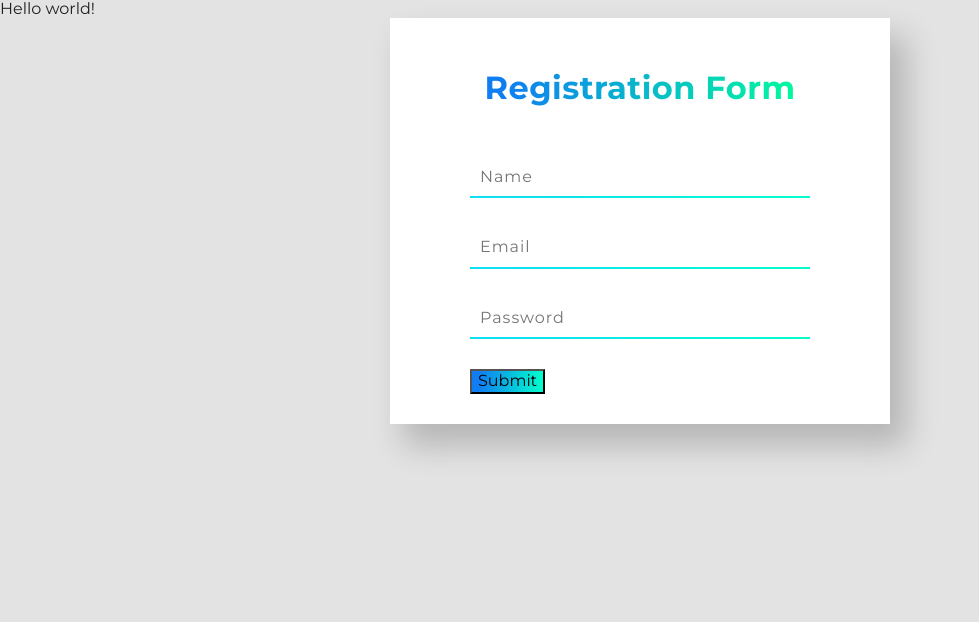
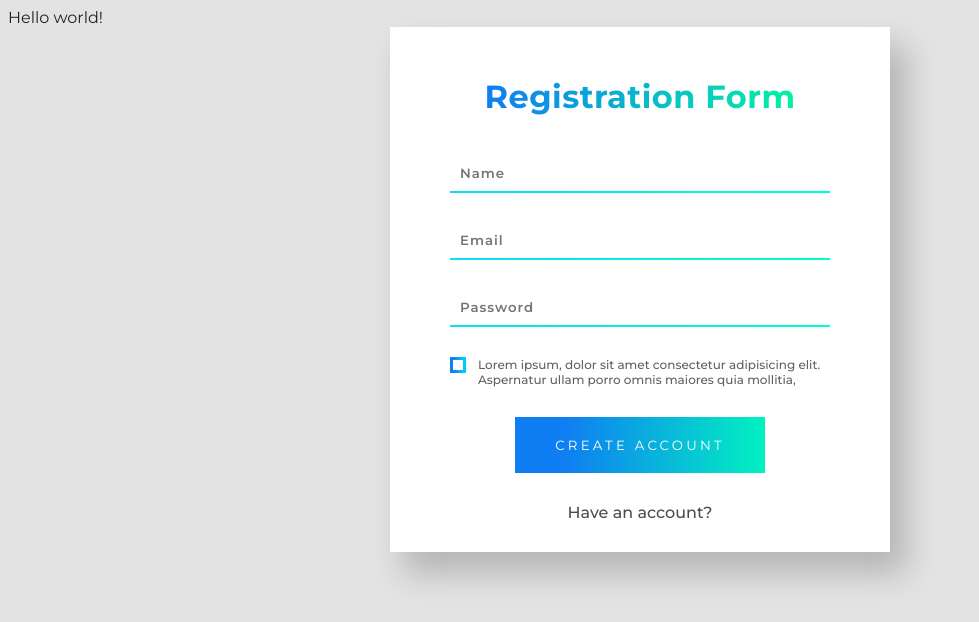
Before and after one commit to VIPon4ik/jwt-auth, an Angular app: page / in a window 1280 px wide. Shown: the top 622 px of the page, without its empty margins (0-979 px from the left). Built offline with nearby package versions, Linux system fonts and the light colour scheme.

Commit message:
Made custom checkbox

```diff
--- a/package.json
+++ b/package.json
@@ -18,7 +18,6 @@
     "@angular/platform-browser": "^17.0.0",
     "@angular/platform-browser-dynamic": "^17.0.0",
     "@angular/router": "^17.0.0",
-    "normalize.css": "^8.0.1",
     "rxjs": "~7.8.0",
     "tslib": "^2.3.0",
     "zone.js": "~0.14.2"
--- a/src/main.ts
+++ b/src/main.ts
@@ -1,7 +1,6 @@
 import { bootstrapApplication } from '@angular/platform-browser';
 import { appConfig } from './app/app.config';
 import { AppComponent } from './app/app.component';
-import 'normalize.css';
 
 bootstrapApplication(AppComponent, appConfig)
   .catch((err) => console.error(err));
--- a/src/shared/UI/button/button.component.css
+++ b/src/shared/UI/button/button.component.css
@@ -1,7 +1,16 @@
 button {
+  display: block;
+  margin: 0 auto;
+  border: none;
+  padding: 20px 40px;
   background: linear-gradient(
     90deg,
-    rgba(15, 126, 242, 1) 10%,
-    rgb(0, 255, 204) 100%
+    rgba(15, 126, 242, 1) 20%,
+    rgb(0, 255, 187) 110%
   );
+  text-transform: uppercase;
+  color: white;
+  cursor: pointer;
+  letter-spacing: 0.24em;
+  font-family: "Montserrat", Arial, Helvetica, sans-serif;
 }
--- /dev/null
+++ b/src/shared/UI/checkbox/checkbox.component.css
@@ -0,0 +1,70 @@
+/* Customize the label (the container) */
+.container {
+  display: inline-flex;
+  cursor: pointer;
+  -webkit-user-select: none;
+  -moz-user-select: none;
+  -ms-user-select: none;
+  user-select: none;
+  gap: 12px;
+  font-size: 12px;
+  color: #616161;
+  font-weight: 500;
+}
+
+.checkbox-container {
+  position: relative;
+  align-self: flex-start;
+}
+
+/* Hide the browser's default checkbox */
+.container input {
+  left: 0;
+  top: 0;
+  position: absolute;
+  opacity: 0;
+  cursor: pointer;
+  height: 16px;
+  width: 16px;
+  margin: 0;
+}
+
+/* Create a custom checkbox */
+.checkmark {
+  display: block;
+  height: 16px;
+  width: 16px;
+  background-color: white;
+  border: 3px solid;
+  border-image: linear-gradient(
+    90deg,
+    rgb(15, 128, 242) 10%,
+    rgb(0, 204, 255) 100%
+  );
+  border-image-slice: 1;
+  border-radius: 111px;
+}
+
+/* On mouse-over, add a grey background color */
+.container input:hover  ~ .checkmark {
+  background-color: rgb(237, 237, 237);
+}
+
+/* Create the checkmark/indicator (hidden when not checked) */
+.checkmark:after {
+  content: "";
+  position: absolute;
+  display: none;
+  top: 50%;
+  left: 50%;
+  width: 2px;
+  height: 6px;
+  border: solid rgb(15, 128, 242);
+  border-width: 0 3px 3px 0;
+  transform: translate(-50%, -50%) rotate(45deg);
+}
+
+/* Show the checkmark when checked */
+.container input:checked ~ .checkmark:after {
+  display: block;
+}
--- /dev/null
+++ b/src/shared/UI/checkbox/checkbox.component.html
@@ -0,0 +1,8 @@
+<label class="container">
+  <div class="checkbox-container">
+    <input type="checkbox" />
+    <span class="checkmark"></span>
+  </div>
+  Lorem ipsum, dolor sit amet consectetur adipisicing elit. Aspernatur ullam
+  porro omnis maiores quia mollitia,
+</label>
--- a/src/shared/UI/form/form.component.css
+++ b/src/shared/UI/form/form.component.css
@@ -4,7 +4,7 @@ form {
   max-width: 500px;
   width: 100%;
   background-color: white;
-  padding: 30px 80px;
+  padding: 30px 60px;
   display: flex;
   flex-direction: column;
   gap: 30px;
@@ -12,6 +12,8 @@ form {
 }
 
 h1 {
+  margin-top: 20px;
+  margin-bottom: 10px;
   text-align: center;
   background: linear-gradient(
     90deg,
@@ -23,3 +25,9 @@ h1 {
   -webkit-background-clip: text;
   -webkit-text-fill-color: transparent;
 }
+
+.additional-link {
+  text-align: center;
+  font-weight: 500;
+  color: #4b4b4b;
+}
--- a/src/shared/UI/form/form.component.html
+++ b/src/shared/UI/form/form.component.html
@@ -3,5 +3,7 @@
   <app-input placeholder="Name" />
   <app-input placeholder="Email" />
   <app-input placeholder="Password" />
-  <app-button type="submit">Submit</app-button>
+  <app-checkbox></app-checkbox>
+  <app-button type="submit">create account</app-button>
+  <p class="additional-link">Have an account?<ng-content></ng-content></p>
 </form>
--- a/src/shared/UI/form/form.component.ts
+++ b/src/shared/UI/form/form.component.ts
@@ -1,12 +1,12 @@
 import { Component, Input } from '@angular/core';
 import { InputComponent } from '../input/input.component';
 import { ButtonComponent } from '../button/button.component';
-
+import { CheckboxComponent } from '../checkbox/checkbox.component';
 
 @Component({
   selector: 'app-form',
   standalone: true,
-  imports: [InputComponent, ButtonComponent],
+  imports: [InputComponent, ButtonComponent, CheckboxComponent],
   templateUrl: './form.component.html',
   styleUrl: './form.component.css'
 })
--- a/src/shared/UI/input/input.component.css
+++ b/src/shared/UI/input/input.component.css
@@ -14,6 +14,10 @@ input {
   letter-spacing: 0.06rem;
 }
 
+input::placeholder {
+  font-weight: 600;
+}
+
 input:focus,
 input:hover {
   border-width: 2px;
--- a/src/styles.css
+++ b/src/styles.css
@@ -9,3 +9,18 @@ body {
   color: #212121;
   font-family: 16px;
 }
+
+p,
+h1,
+h2,
+h3,
+h4,
+h5,
+h6 {
+  margin: 0;
+}
+
+
+input::placeholder {
+  font-family: "Montserrat", Arial, Helvetica, sans-serif;
+}
```
Also changed, not shown: src/shared/UI/checkbox/checkbox.component.ts (added, +12 -0 lines), 1 other file (tests, documents, lock files or other folders).
